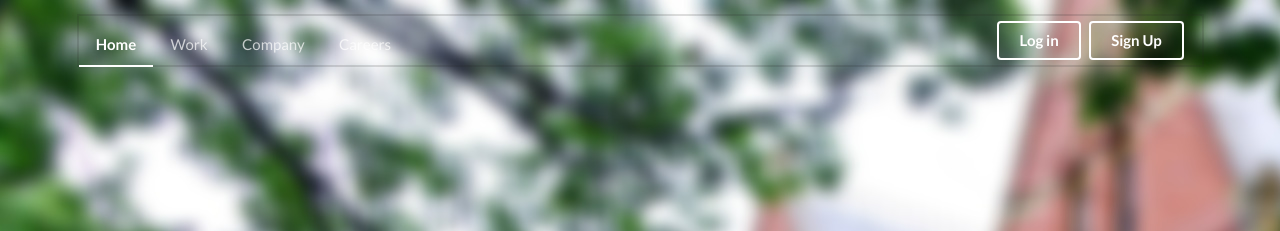
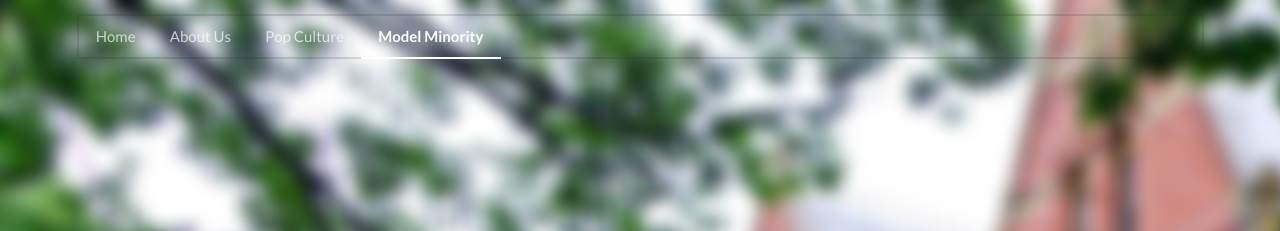
Before and after one commit to kaizenc/CUNY2X-Project1, a plain HTML site: page modelminority.html in a window 1280 px wide. Shown: the top 231 px of the page. Drawn offline with nearby package versions, Linux system fonts and the light colour scheme.

Commit message:
Menu Bars Updated: fixed issue #2

```diff
--- a/modelminority.html
+++ b/modelminority.html
@@ -136,21 +136,19 @@
 <!-- Following Menu -->
 <div class="ui large top fixed hidden menu">
   <div class="ui container">
-    <a class="active item" href="index.html">Home</a>
+    <a class="item" href="index.html">Home</a>
     <a class="item" href="about.html">About</a>
     <a class="item" href="popculture.html">Pop Culture</a>
-    <a class="item" href="modelminority.html">Model Minority</a>
+    <a class="active item" href="modelminority.html">Model Minority</a>
   </div>
 </div>
 
 <!-- Sidebar Menu -->
 <div class="ui vertical inverted sidebar menu">
-  <a class="active item">Home</a>
-  <a class="item">Work</a>
-  <a class="item">Company</a>
-  <a class="item">Careers</a>
-  <a class="item">Login</a>
-  <a class="item">Signup</a>
+  <a class="item" href="index.html">Home</a>
+  <a class="item" href="about.html">About Us</a>
+  <a class="item" href="popculture.html">Pop Culture</a>
+  <a class="active item" href="modelminority.html">Model Minority</a>
 </div>
 
 
@@ -160,17 +158,10 @@
 
     <div class="ui container">
       <div class="ui large secondary inverted pointing menu">
-        <a class="toc item">
-          <i class="sidebar icon"></i>
-        </a>
-        <a class="active item">Home</a>
-        <a class="item">Work</a>
-        <a class="item">Company</a>
-        <a class="item">Careers</a>
-        <div class="right item">
-          <a class="ui inverted button">Log in</a>
-          <a class="ui inverted button">Sign Up</a>
-        </div>
+        <a class="item" href="index.html">Home</a>
+    		<a class="item" href="about.html">About Us</a>
+    		<a class="item" href="popculture.html">Pop Culture</a>
+    		<a class="active item" href="modelminority.html">Model Minority</a>
       </div>
     </div>
 
```
Also changed, not shown: popculture.html (+12 -18 lines), about.html (indentation only), index.html (indentation only).
